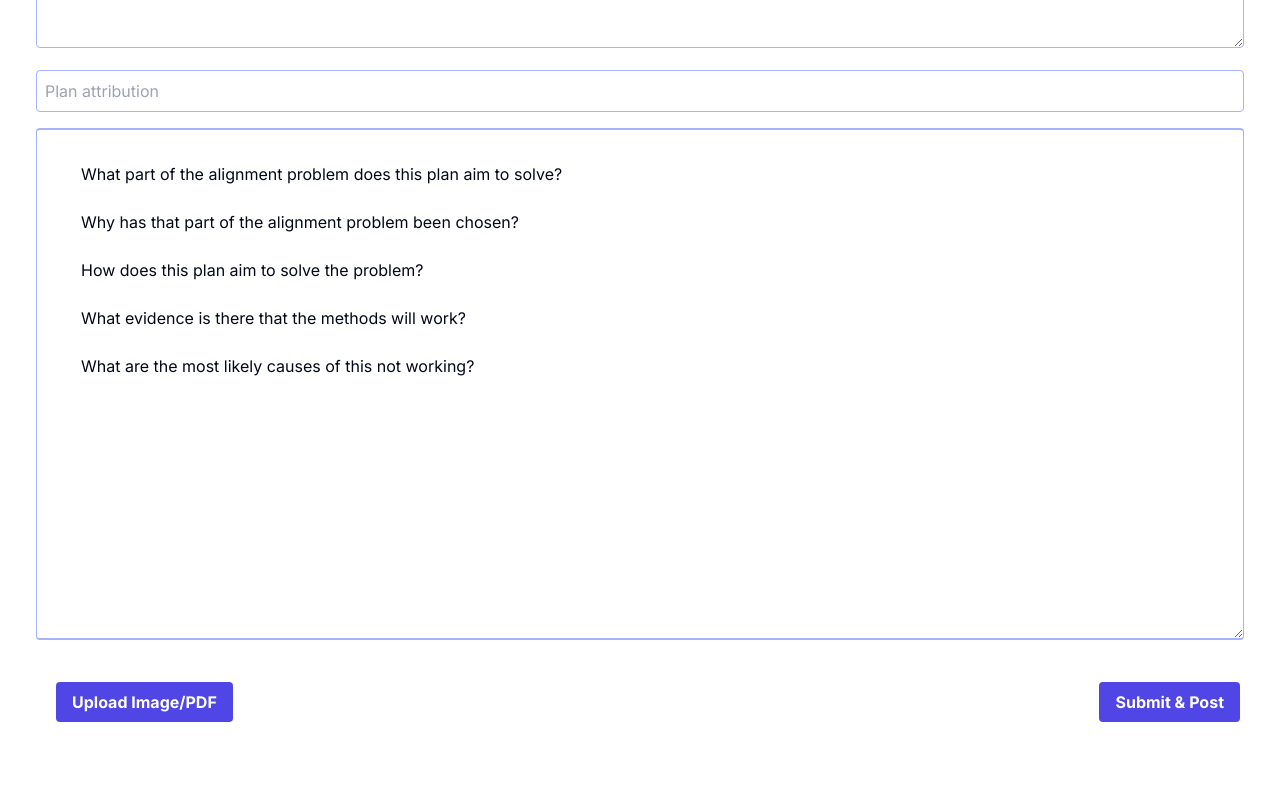
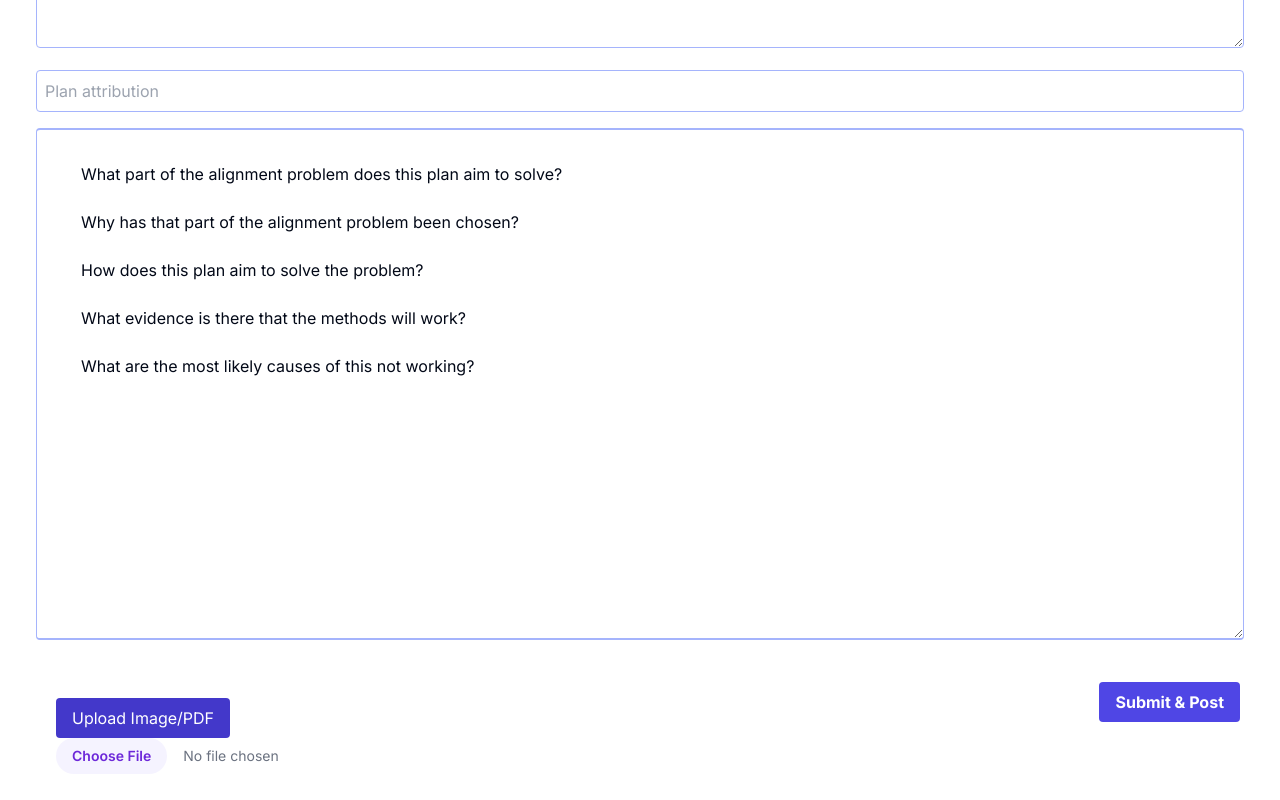
Before and after one commit to KnextKoder/rebuild-lite, a Next.js app: page / in a window 1280 px wide. Shown: the part 342-1142 px from the top of the page. Before the commit the page ends 1104 px from the top, so only its background shows below. Built offline with nearby package versions, Linux system fonts and the light colour scheme.

Commit message:
Add file upload functionality

```diff
--- a/components/ArxivForm.tsx
+++ b/components/ArxivForm.tsx
@@ -4,6 +4,8 @@ import { useState } from 'react';
 import * as xml2js from 'xml2js';
 import Alert from './Alert';
 import SuccessAlert from './SuccessAlert';
+import FileUploadButton from './FileUploadButton';
+
 
 export const ArxivForm: React.FC = () => {
   const [url, setUrl] = useState<string>('');
@@ -12,7 +14,7 @@ export const ArxivForm: React.FC = () => {
   const [attribution, setAttribution] = useState<string>('');
   const [showAlert, setShowAlert] = useState(false);
   const [showSuccessAlert, setShowSuccessAlert] = useState(false);
-
+  const [selectedFile, setSelectedFile] = useState<File | null>(null);
 
 
   //Parse Url i.e. input.value
@@ -76,13 +78,56 @@ export const ArxivForm: React.FC = () => {
 
   };
 
+
+
+  const handleFileSelect = (file: File) => {
+    setSelectedFile(file);
+    // Implement file validation if needed
+    console.log('Selected file:', file?.name);
+  };
+
+  const uploadFile = async () => {
+    if (!selectedFile) return;
+    const formData = new FormData();
+    formData.append('file', selectedFile);
+
+
+    try {
+      const response = await fetch('/api/upload', {
+        method: 'POST',
+        body: formData,
+      });
+
+      // Handle response
+      if (response.ok) {
+        // Parse the response
+        const data = await response.json();
+        // Handle the data
+        console.log('Response data:', data);
+      } else {
+        // Handle the error
+        throw new Error('Failed to fetch data');
+      }
+
+    } catch (error) {
+      // Handle error here
+    }
+  };
   ////////////////////////Handle File Upload
 
   const handleFileChange = (event: React.ChangeEvent<HTMLInputElement>) => {
     const file = event.target.files?.[0];
     if (file) {
       // Handle the file (upload or process it)
-      console.log(file.name); // Example action
+      console.log('Selected file:', file.name);
+      // You can now use the File API to read the file or upload it to a server.
+      // For example, you could create a new FormData object and append the file to it:
+      const formData = new FormData();
+      formData.append('file', file);
+      console.log('FormData:', formData);
+      // Then you could use fetch or another library to send the FormData to a server.
+    } else {
+      console.log('No file selected');
     }
   };
 
@@ -164,16 +209,17 @@ export const ArxivForm: React.FC = () => {
         <div className="flex mx-2 my-2 px-3 py-3 w-full justify-between">
 
           <div className="justify-start">
-            <input
-              type="file"
-              accept="image/*,.pdf"
-              className="hidden"
-              id="fileInput"
-              onChange={handleFileChange}
-            />
-            <button className="bg-indigo-600 hover:bg-indigo-700 text-white font-bold py-2 px-4 rounded" onClick={() => document.getElementById('fileInput')?.click()}>
+            <button
+              onClick={uploadFile}
+              className="mt-4 px-4 py-2 bg-indigo-700 text-white rounded hover:bg-blue-500"
+            >
               Upload Image/PDF
             </button>
+
+            <div>
+              <FileUploadButton onFileSelect={handleFileSelect} />
+              {/* {selectedFile?.name} */}
+            </div>
           </div>
           <div className="justify-end">
             <button className="bg-indigo-600 hover:bg-indigo-700 text-white font-bold py-2 px-4 rounded" onClick={submitPost}>
--- /dev/null
+++ b/components/FileUploadButton.tsx
@@ -0,0 +1,32 @@
+import {ChangeEvent} from 'react';
+
+type FileUploadButtonProps = {
+  onFileSelect: (file: File) => void;
+};
+
+const FileUploadButton: React.FC<FileUploadButtonProps> = ({ onFileSelect }) => {
+  const handleFileChange = (event: ChangeEvent<HTMLInputElement>) => {
+    const file = event.target.files?.[0];
+    if (file) {
+      onFileSelect(file);
+    }
+  };
+
+  return (
+    <div className="flex justify-center">
+      <input
+        type="file"
+        accept="image/*, .pdf"
+        onChange={handleFileChange}
+        className="block w-full text-sm text-gray-500
+                   file:mr-4 file:py-2 file:px-4
+                   file:rounded-full file:border-0
+                   file:text-sm file:font-semibold
+                   file:bg-violet-50 file:text-violet-700
+                   hover:file:bg-violet-100"
+      />
+    </div>
+  );
+};
+
+export default FileUploadButton;
--- a/package.json
+++ b/package.json
@@ -10,8 +10,10 @@
   },
   "dependencies": {
     "@radix-ui/react-slot": "^1.0.2",
+    "@types/next": "^9.0.0",
     "class-variance-authority": "^0.7.0",
     "clsx": "^2.1.0",
+    "formidable": "^3.5.1",
     "lucide-react": "^0.303.0",
     "next": "14.0.4",
     "react": "^18",
@@ -21,6 +23,7 @@
     "xml2js": "^0.6.2"
   },
   "devDependencies": {
+    "@types/formidable": "^3.4.5",
     "@types/node": "^20",
     "@types/react": "^18",
     "@types/react-dom": "^18",
--- a/pages/api/fetchPaper.ts
+++ /dev/null
@@ -1,14 +0,0 @@
-// pages/api/fetchPaper.ts
-
-import type { NextApiRequest, NextApiResponse } from 'next';
-
-export default async function handler(req: NextApiRequest, res: NextApiResponse) {
-  const { url } = req.query;
-
-  // Fetch the paper details from arXiv
-  // This is a placeholder, replace with actual fetch logic
-  const response = await fetch(`[arXiv API URL with the paper's ID]`);
-  const data = await response.json();
-
-  res.status(200).json(data);
-}
--- /dev/null
+++ b/pages/api/upload.ts
@@ -0,0 +1,41 @@
+import { NextApiRequest, NextApiResponse } from 'next';
+import {formidable, IncomingForm} from 'formidable';
+
+export const config = {
+  api: {
+    bodyParser: false,
+  },
+};
+
+export default async function handler(req: NextApiRequest, res: NextApiResponse) {
+  if (req.method === 'POST') {
+    try{
+
+      const form = new IncomingForm();
+      form.parse(req, (err, fields, files) => {
+        if (err) {
+          console.error('Error parsing form data:', err);
+          res.status(500).json({ message: 'Error parsing form data' });
+          return;
+        }
+
+        // console.log('Fields:', fields);
+        // console.log('Files:', files);
+        console.log('Name:', files.file?.[0].originalFilename);
+        console.log('New-name:', files.file?.[0].newFilename);
+        console.log('Path:', files.file?.[0].filepath);
+        console.log('Type:', files.file?.[0].mimetype);
+        console.log('File-size:', files.file?.[0].size);
+
+      });
+      res.status(200).json({ message: 'File uploaded successfully' });
+    }catch (error) {
+      // Handle any errors here
+      res.status(500).json({ error: 'Internal Server Error' });
+    }
+  } else {
+    // Handle any non-POST requests
+    res.setHeader('Allow', ['POST']);
+    res.status(405).json({ message: `Method ${req.method} not allowed` });
+  }
+}
```
Also changed, not shown: 2 other files (tests, documents, lock files or other folders).
